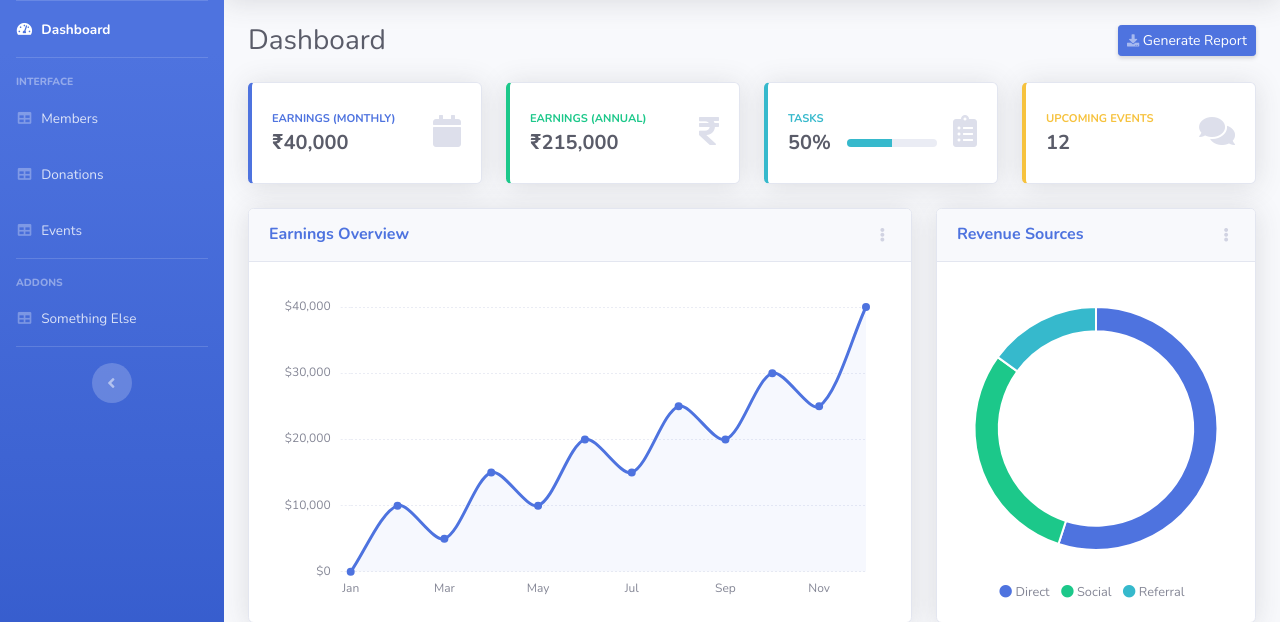
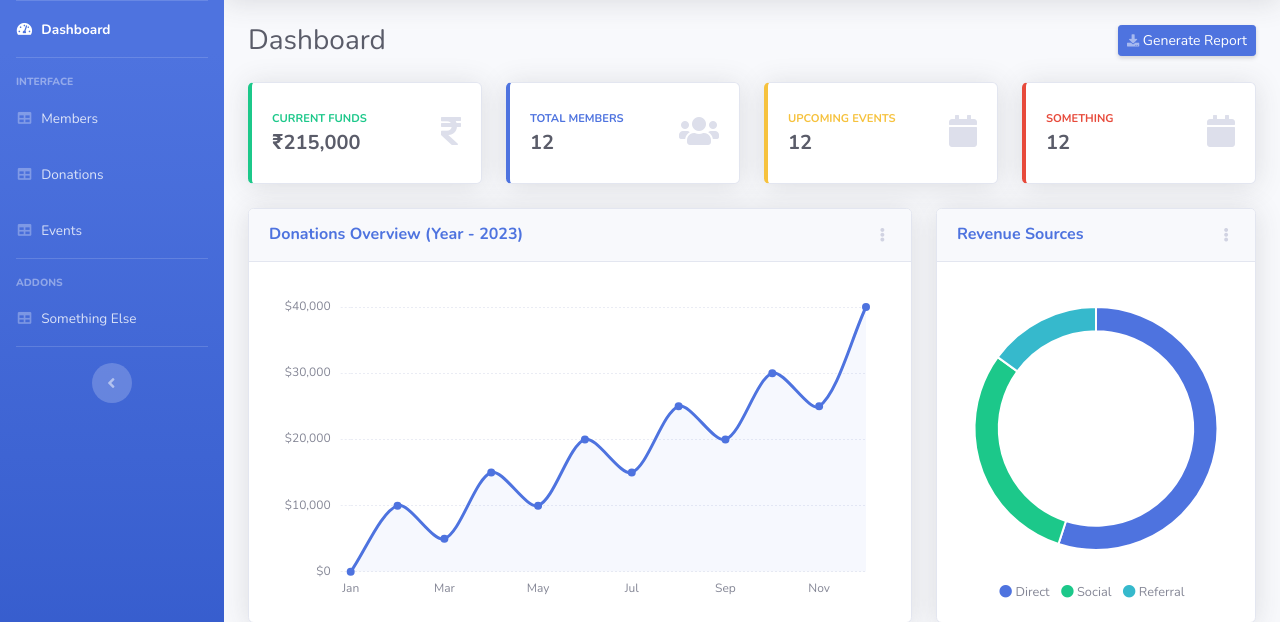
Before and after one commit to mainak17/astha-foundation, a Flask app: page / in a window 1280 px wide. Shown: the part 70-692 px from the top of the page. Run offline with Flask 3, Linux system fonts and the light colour scheme; some libraries are stand-ins or nearby versions.

Commit message:
updated dashboard

```diff
--- a/app.py
+++ b/app.py
@@ -30,7 +30,12 @@ def donations():
     keys = ReadJsonFile.get_keys('data/donations.json')
     content = {"type":"Donations","body":data,"keys":keys}
 
-    return render_template('content.html',content=content,notifications=notifications,event_list=event_list)
+    earnings = [ {'type' : 'Today','amount' : 10000},
+                {'type' : 'This Week','amount' : 20000},
+                {'type' : 'This Month','amount' : 23000},
+                {'type' : 'This Quarter','amount' : 45000}]
+
+    return render_template('content.html',content=content,notifications=notifications,event_list=event_list,earnings=earnings)
 
 @app.route('/events')
 def events():
--- a/templates/index.html
+++ b/templates/index.html
@@ -35,30 +35,11 @@
 
                         <!-- Earnings (Monthly) Card Example -->
                         <div class="col-xl-3 col-md-6 mb-4">
-                            <div class="card border-left-primary shadow h-100 py-2">
-                                <div class="card-body">
-                                    <div class="row no-gutters align-items-center">
-                                        <div class="col mr-2">
-                                            <div class="text-xs font-weight-bold text-primary text-uppercase mb-1">
-                                                Earnings (Monthly)</div>
-                                            <div class="h5 mb-0 font-weight-bold text-gray-800">₹40,000</div>
-                                        </div>
-                                        <div class="col-auto">
-                                            <i class="fas fa-calendar fa-2x text-gray-300"></i>
-                                        </div>
-                                    </div>
-                                </div>
-                            </div>
-                        </div>
-
-                        <!-- Earnings (Monthly) Card Example -->
-                        <div class="col-xl-3 col-md-6 mb-4">
                             <div class="card border-left-success shadow h-100 py-2">
                                 <div class="card-body">
                                     <div class="row no-gutters align-items-center">
                                         <div class="col mr-2">
-                                            <div class="text-xs font-weight-bold text-success text-uppercase mb-1">
-                                                Earnings (Annual)</div>
+                                            <div class="text-xs font-weight-bold text-success text-uppercase mb-1">Current Funds</div>
                                             <div class="h5 mb-0 font-weight-bold text-gray-800">₹215,000</div>
                                         </div>
                                         <div class="col-auto">
@@ -69,29 +50,18 @@
                             </div>
                         </div>
 
-                        <!-- Earnings (Monthly) Card Example -->
+                        <!-- Pending Requests Card Example -->
                         <div class="col-xl-3 col-md-6 mb-4">
-                            <div class="card border-left-info shadow h-100 py-2">
+                            <div class="card border-left-primary shadow h-100 py-2">
                                 <div class="card-body">
                                     <div class="row no-gutters align-items-center">
                                         <div class="col mr-2">
-                                            <div class="text-xs font-weight-bold text-info text-uppercase mb-1">Tasks
-                                            </div>
-                                            <div class="row no-gutters align-items-center">
-                                                <div class="col-auto">
-                                                    <div class="h5 mb-0 mr-3 font-weight-bold text-gray-800">50%</div>
-                                                </div>
-                                                <div class="col">
-                                                    <div class="progress progress-sm mr-2">
-                                                        <div class="progress-bar bg-info" role="progressbar"
-                                                            style="width: 50%" aria-valuenow="50" aria-valuemin="0"
-                                                            aria-valuemax="100"></div>
-                                                    </div>
-                                                </div>
-                                            </div>
+                                            <div class="text-xs font-weight-bold text-primary text-uppercase mb-1"> Total Members </div>
+                                            <div class="h5 mb-0 font-weight-bold text-gray-800">12</div>
                                         </div>
                                         <div class="col-auto">
-                                            <i class="fas fa-clipboard-list fa-2x text-gray-300"></i>
+                                            <!-- <i class="fas fa-calender fa-2x text-gray-300"></i> -->
+                                            <i class="fas fa-users fa-2x text-gray-300"></i>
                                         </div>
                                     </div>
                                 </div>
@@ -109,7 +79,26 @@
                                             <div class="h5 mb-0 font-weight-bold text-gray-800">12</div>
                                         </div>
                                         <div class="col-auto">
-                                            <i class="fas fa-comments fa-2x text-gray-300"></i>
+                                            <!-- <i class="fas fa-calender fa-2x text-gray-300"></i> -->
+                                            <i class="fas fa-calendar fa-2x text-gray-300"></i>
+                                        </div>
+                                    </div>
+                                </div>
+                            </div>
+                        </div>
+
+                        <!-- Pending Requests Card Example -->
+                        <div class="col-xl-3 col-md-6 mb-4">
+                            <div class="card border-left-danger shadow h-100 py-2">
+                                <div class="card-body">
+                                    <div class="row no-gutters align-items-center">
+                                        <div class="col mr-2">
+                                            <div class="text-xs font-weight-bold text-danger text-uppercase mb-1">Something </div>
+                                            <div class="h5 mb-0 font-weight-bold text-gray-800">12</div>
+                                        </div>
+                                        <div class="col-auto">
+                                            <!-- <i class="fas fa-calender fa-2x text-gray-300"></i> -->
+                                            <i class="fas fa-calendar fa-2x text-gray-300"></i>
                                         </div>
                                     </div>
                                 </div>
@@ -127,7 +116,7 @@
                                 <!-- Card Header - Dropdown -->
                                 <div
                                     class="card-header py-3 d-flex flex-row align-items-center justify-content-between">
-                                    <h6 class="m-0 font-weight-bold text-primary">Earnings Overview</h6>
+                                    <h6 class="m-0 font-weight-bold text-primary">Donations Overview (Year - 2023)</h6>
                                     <div class="dropdown no-arrow">
                                         <a class="dropdown-toggle" href="#" role="button" id="dropdownMenuLink"
                                             data-toggle="dropdown" aria-haspopup="true" aria-expanded="false">
```
Also changed, not shown: templates/content.html (+28 -0 lines).
